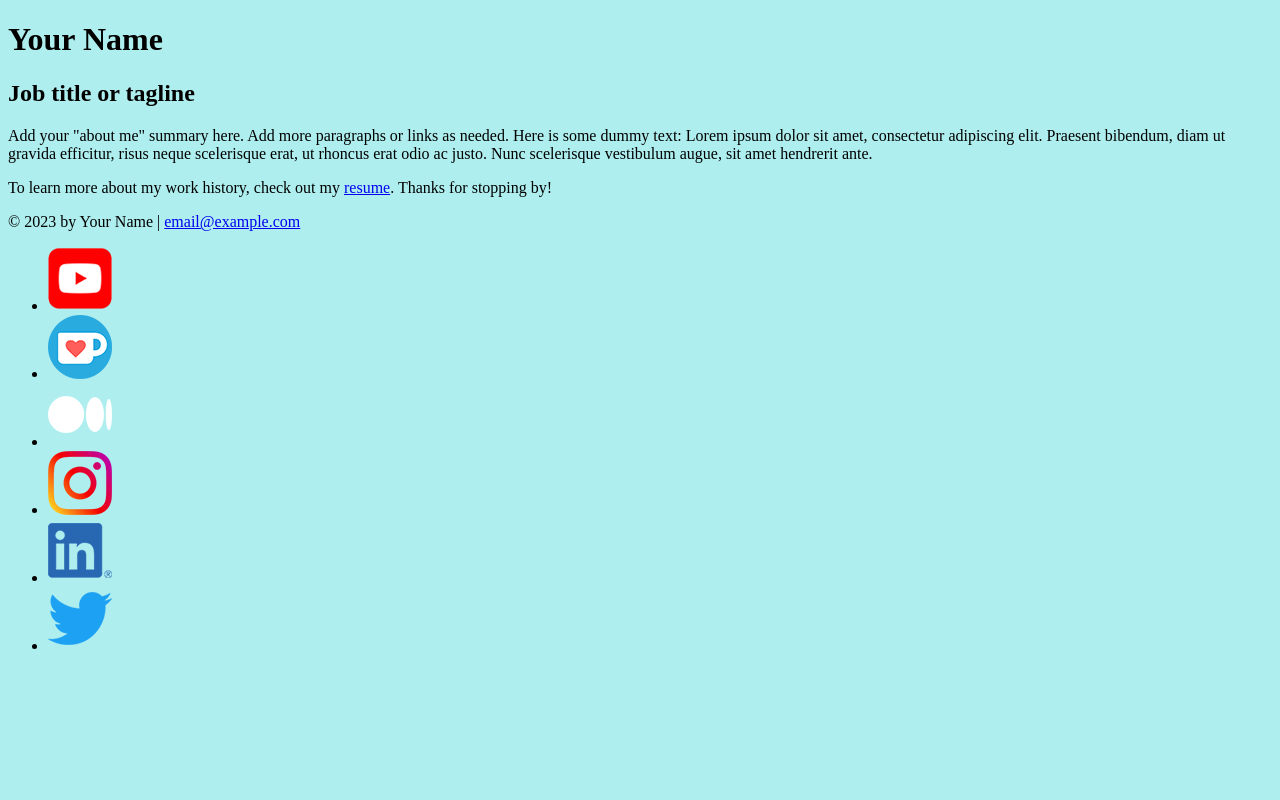
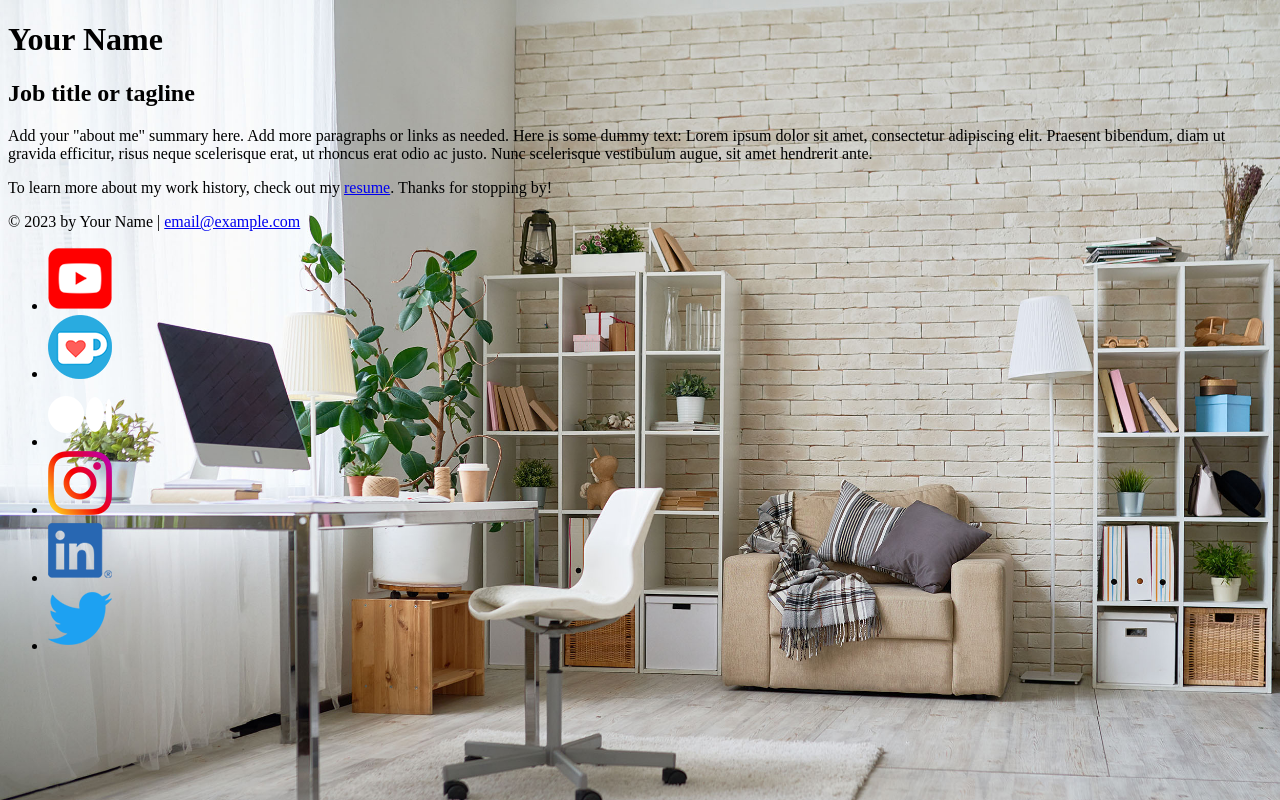
Before and after one commit to anath11/css, a plain HTML site: page index.html in a window 1280 px wide. Drawn offline with Linux system fonts and the light colour scheme.

Commit message:
Added two html files

```diff
--- a/css/style.css
+++ b/css/style.css
@@ -1,3 +1,43 @@
+/*
+COLOR PALETTE
+
+Dark green    #3c8453
+Sandy beige   #bcaa96
+Dark gray     #222222
+Light gray    #d3d4d6
+Off-white     #f6f6f6
+*/
+
+/*
+GLOBAL STYLES
+----------------------------------*/
+
 body {
-    background: paleturquoise;
+    background: #f6f6f6;
 }
+
+
+/* HOME
+---------------------------------- */
+.home {
+    background: url("../images/bg-home-office-studio.jpg") no-repeat;
+    background-size: cover;
+}
+
+/* RESUME
+---------------------------------- */
+
+/* PROFILE
+---------------------------------- */
+
+/* PROJECTS
+---------------------------------- */
+
+/* WORK EXPERIENCES
+---------------------------------- */
+
+/* EDUCATION
+---------------------------------- */
+
+/* FOOTER
+---------------------------------- */
--- a/index.html
+++ b/index.html
@@ -6,7 +6,7 @@
     <title>Add a relevant page title</title>
     <link rel="stylesheet" href="css/style.css">
   </head>
-  <body>
+  <body class="home">
     <!-- //  INTRO  // -->
     <header>
       <!-- Start content edits below this line. -->
```
Also changed, not shown: resume.html (+1 -1 lines).
